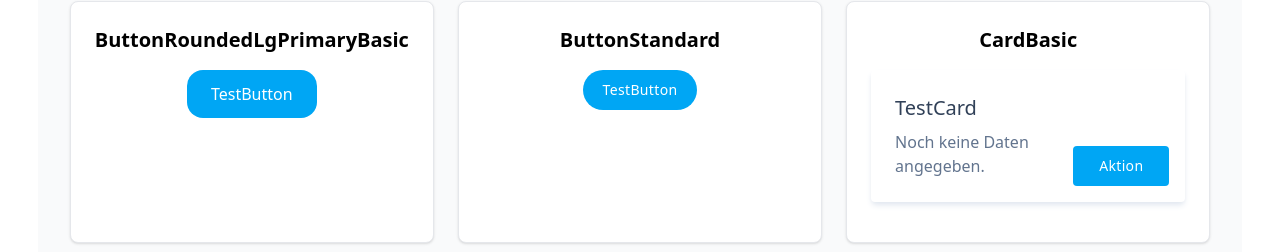
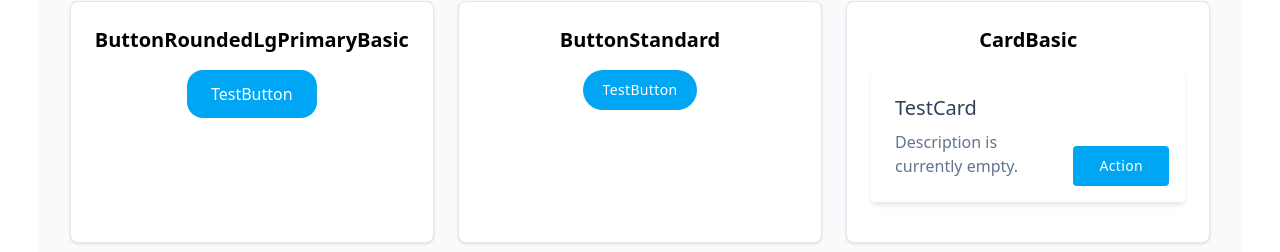
Before and after one commit to marcohoegen/TWP_KonferenzTool, a React app in the folder frontend/: page /userpanel in a window 1280 px wide. Shown: the part 685-937 px from the top of the page. Built offline with nearby package versions, Linux system fonts and the light colour scheme; the HTML template or start-up script is replaced by a standard one.

Commit message:
adjusted Basic Card component.

```diff
--- a/frontend/src/common/CardBasic.tsx
+++ b/frontend/src/common/CardBasic.tsx
@@ -1,44 +1,29 @@
-
 import ButtonGreenRed from "./ButtonGreenRed";
 
 interface CardBasicProps {
-  title: string;          // aus Formular
-  startDate?: string;     // Startdatum
-  endDate?: string;       // Enddatum
-  room?: string;          // Raumname
+  title: string;
+  description?: string;
   buttonText?: string;
   onButtonClick?: () => void;
 }
 
 export default function CardBasic({
   title,
-  startDate,
-  endDate,
-  room,
-  buttonText = "Aktion",
+  buttonText = "Action",
+  description = "Description is currently empty.",
   onButtonClick,
 }: CardBasicProps) {
-  // Beschreibung automatisch generieren
-  let description = "Noch keine Daten angegeben.";
-  if (startDate && endDate && room) {
-    description = `${formatDate(startDate)} → ${formatDate(endDate)}\n${room}`;
-  } else if (startDate && endDate) {
-    description = `${formatDate(startDate)} → ${formatDate(endDate)}`;
-  } else if (room) {
-    description = `Raum: ${room}`;
-  }
-
   return (
-    <div className="relative overflow-hidden rounded bg-white text-slate-500 shadow-md shadow-slate-200 p-6 mb-4">
-      {/* Titel */}
+    <div className="relative overflow-hidden rounded bg-white text-slate-500 shadow-md shadow-slate-200 p-6 mb-4 min-w-65">
+      {/* title */}
       <h3 className="mb-2 w-4/5 text-xl font-medium text-slate-700 text-left">
         {title}
       </h3>
 
-      {/* Beschreibung */}
+      {/* description */}
       <p className="w-3/5 text-left whitespace-pre-line">{description}</p>
 
-      {/* Button unten rechts */}
+      {/* button */}
       <div className="absolute bottom-4 right-4">
         <ButtonGreenRed
           text={buttonText}
@@ -49,15 +34,3 @@ export default function CardBasic({
     </div>
   );
 }
-
-// Datum formatieren (Deutsch)
-function formatDate(dateStr: string): string {
-  const date = new Date(dateStr);
-  if (isNaN(date.getTime())) return dateStr;
-  return date.toLocaleDateString("de-DE", {
-    weekday: "short",
-    day: "2-digit",
-    month: "2-digit",
-    year: "numeric",
-  });
-}
--- /dev/null
+++ b/frontend/src/helper/helper.ts
@@ -0,0 +1,10 @@
+export function formatDate(dateStr: string): string {
+  const date = new Date(dateStr);
+  if (isNaN(date.getTime())) return dateStr;
+  return date.toLocaleDateString("de-DE", {
+    weekday: "short",
+    day: "2-digit",
+    month: "2-digit",
+    year: "numeric",
+  });
+}
```
